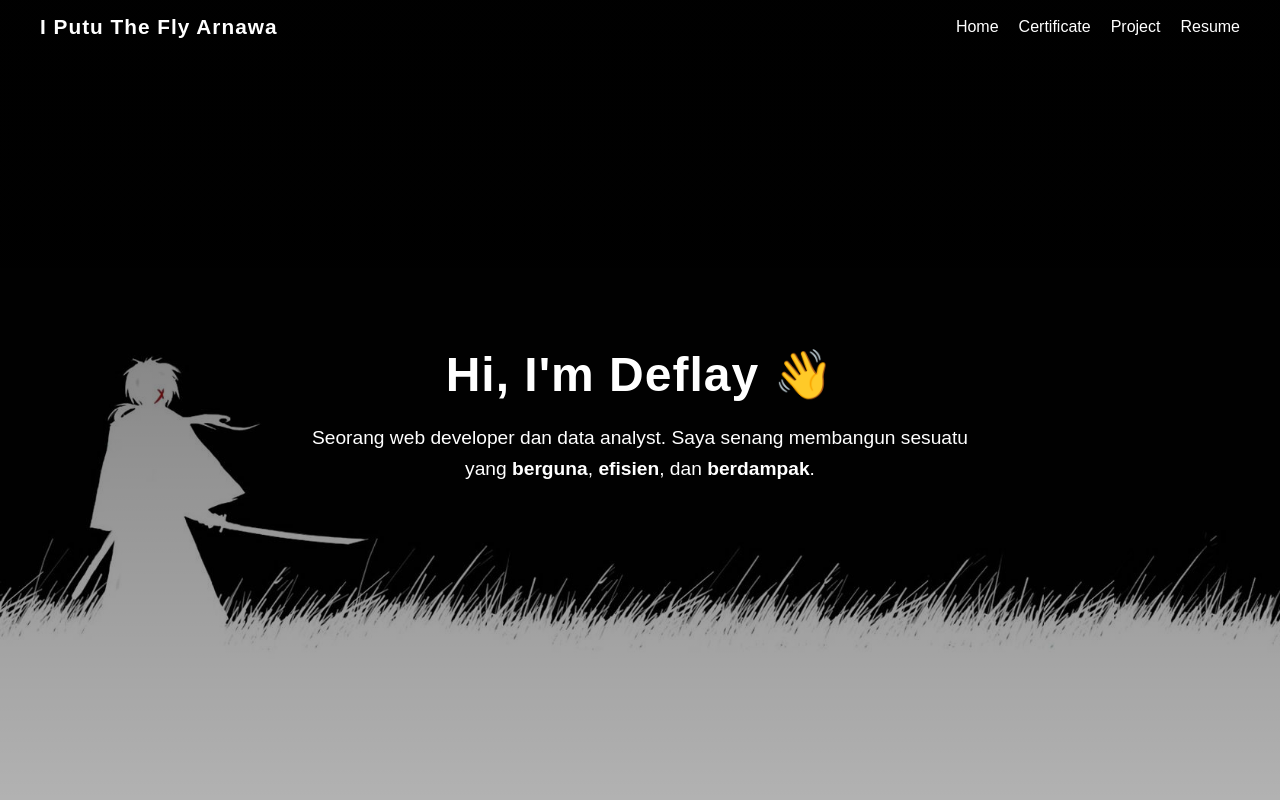
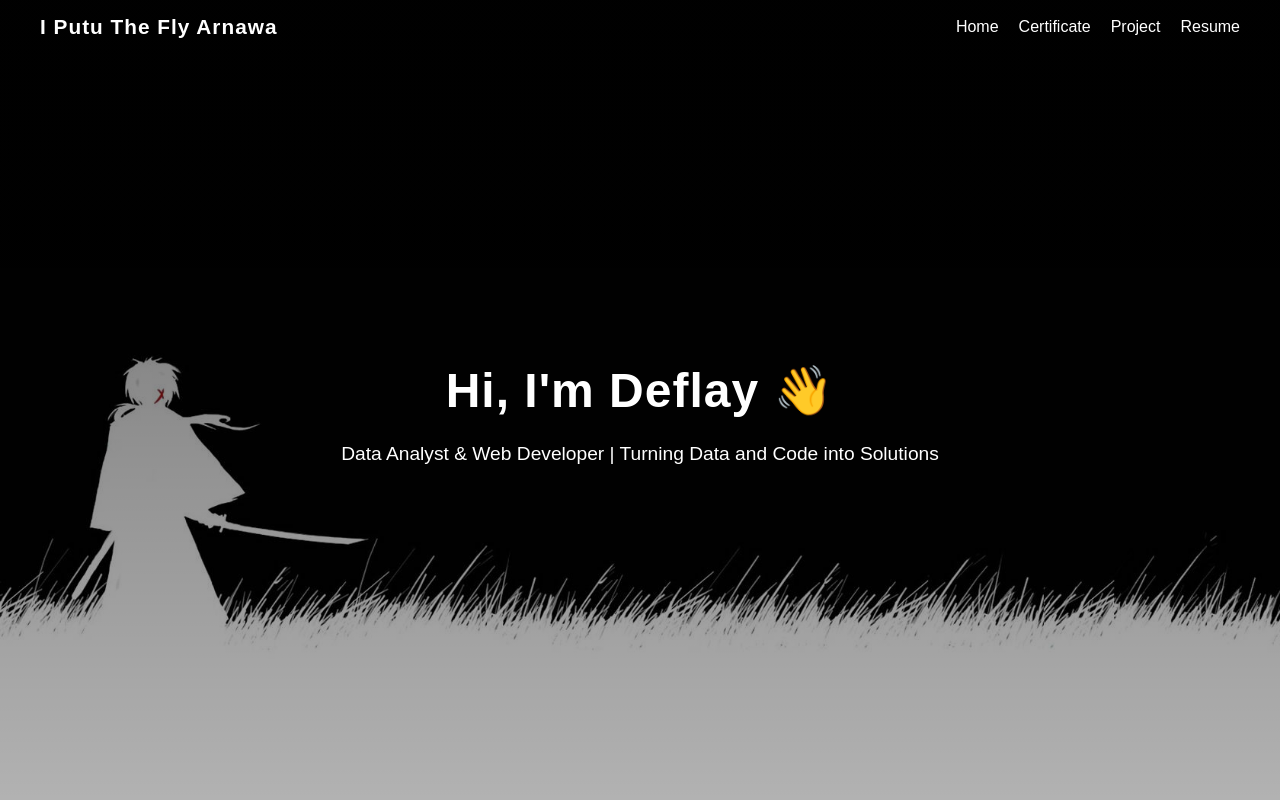
Before and after one commit to deflayy/Portofolio, a React (Vite) app: page / in a window 1280 px wide. Shown: the top 800 px of the page. Built offline with nearby package versions, Linux system fonts and the light colour scheme.

Commit message:
update link sertifikat

```diff
--- a/src/pages/Certificate.jsx
+++ b/src/pages/Certificate.jsx
@@ -14,37 +14,37 @@ const certificates = [
     id: 1,
     title: "Software Engineer",
     image: serti1,
-    link: "https://www.dicoding.com/certificates/XXXXXX",
+    link: "https://drive.google.com/file/d/1cJZGfF0L6_XXs8-FkVzIestItbZG9pq5/view?usp=drive_linkhttps://www.dicoding.com/certificates/XXXXXX",
   },
   {
     id: 2,
     title: "Certified Associate in Scrum Fundamentals ",
     image: serti2,
-    link: "https://www.dicoding.com/certificates/XXXXXX",
+    link: "https://drive.google.com/file/d/1dUnN6UNfNNRywyXP4t7nwYZjoFaIhd_P/view?usp=drive_link",
   },
   {
     id: 3,
     title: "Internship Web Developer (infinite learning)",
     image: serti3,
-    link: "https://www.dicoding.com/certificates/XXXXXX",
+    link: "https://drive.google.com/file/d/1rvVX-iH6P8e0MWSZaFovucCLDOC7Ib1g/view?usp=drive_link",
   },
   {
     id: 4,
     title: "Independent Study Program Batch 6 on Web Development",
     image: serti4,
-    link: "https://www.dicoding.com/certificates/YYYYYY",
+    link: "https://drive.google.com/file/d/1uGil3gr20ebDxyz_otE6A49_MIR7H7zd/view?usp=drive_link",
   },
   {
     id: 5,
     title: "Database Programming With SQL (Oracle Academy)",
     image: serti5,
-    link: "https://www.dicoding.com/certificates/YYYYYY",
+    link: "https://drive.google.com/file/d/1NTY7xLkbDnI0JkJAe6REq44euOV3oC_n/view?usp=drive_link",
   },
   {
     id: 6,
     title: "Database Desain (Oracle Academy)",
     image: serti6,
-    link: "https://www.dicoding.com/certificates/YYYYYY",
+    link: "https://www.dicoding.com/certificates/YYYYYYhttps://drive.google.com/file/d/13NmM3O6Gqf4c1EIZIxZ6-cX-Z4LwPJgn/view?usp=drive_link",
   },
 ];
 
--- a/src/pages/Home.jsx
+++ b/src/pages/Home.jsx
@@ -21,9 +21,7 @@ const Home = () => {
       >
         <h1>Hi, I'm Deflay 👋</h1>
         <p>
-          Seorang web developer dan data analyst. Saya senang membangun sesuatu
-          yang <strong>berguna</strong>, <strong>efisien</strong>, dan{" "}
-          <strong>berdampak</strong>.
+          Data Analyst & Web Developer | Turning Data and Code into Solutions
         </p>
       </div>
 
```
